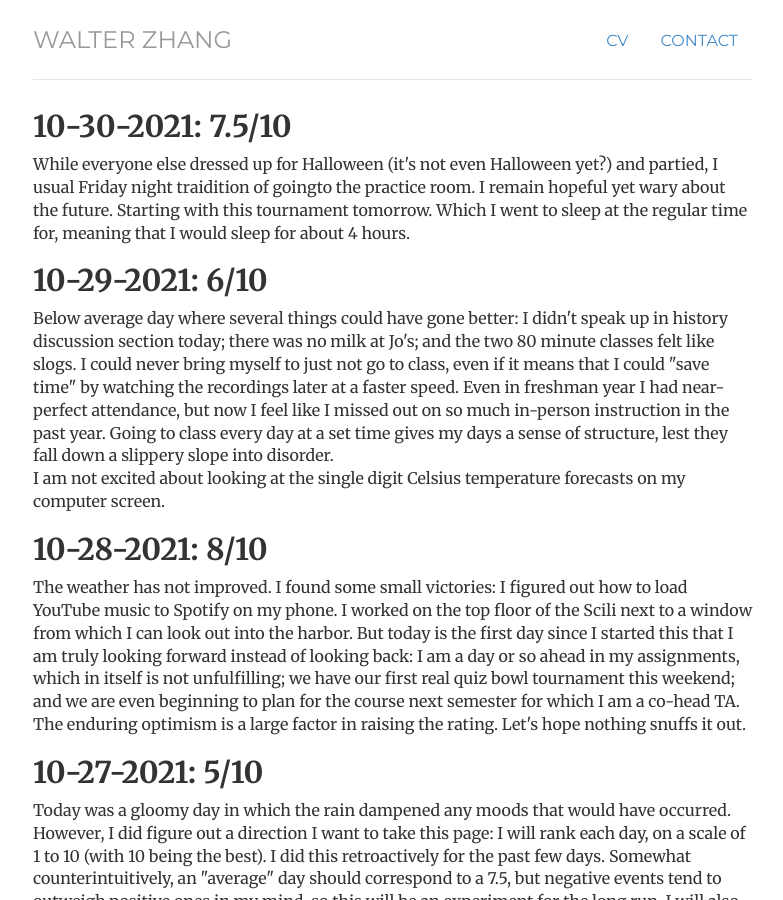
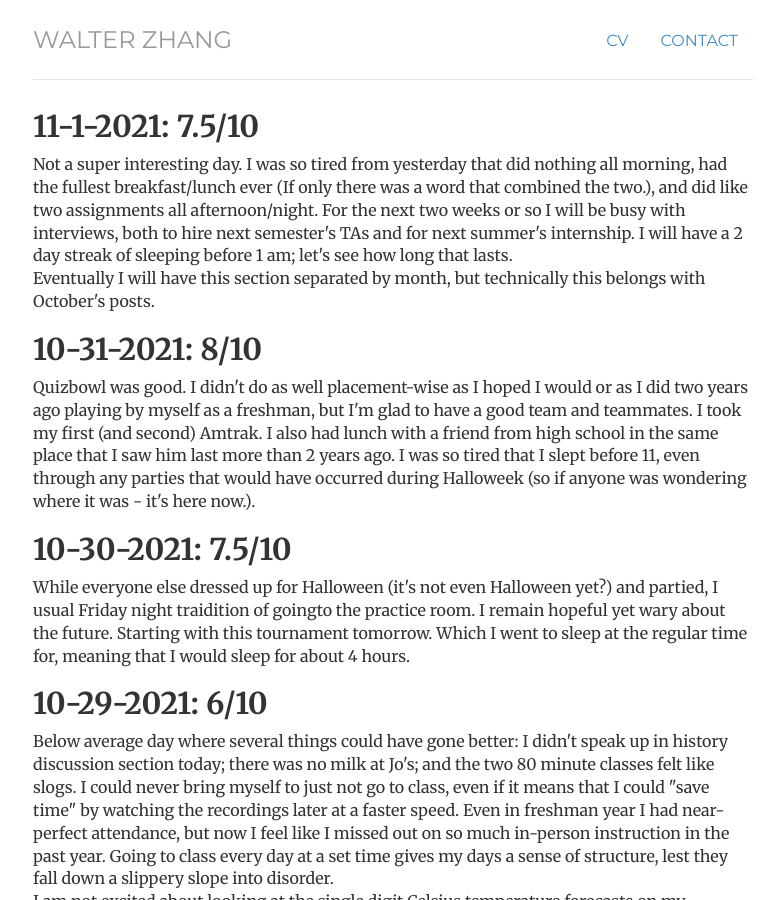
Before and after one commit to Zerowaltz/Zerowaltz.github.io, a Jekyll site: the page built from posts/index.html, in a window 1280 px wide and 900 px high. Shown: the whole window, without its empty margins (247-1030 px from the left). Built offline with Jekyll 4.4.1, drawn with Linux system fonts in a browser that asks for light colours.

Commit message:
post 11-1

```diff
--- a/posts/index.html
+++ b/posts/index.html
@@ -43,6 +43,14 @@ description: Posts from Walter Zhang.
 </div>
 
 <div class="post">
+
+	<h2>11-1-2021: 7.5/10</h2>
+	Not a super interesting day. I was so tired from yesterday that did nothing all morning, had the fullest breakfast/lunch ever (If only there was a word that combined the two.), and did like two assignments all afternoon/night. For the next two weeks or so I will be busy with interviews, both to hire next semester's TAs and for next summer's internship. I will have a 2 day streak of sleeping before 1 am; let's see how long that lasts.
+
+	<br>Eventually I will have this section separated by month, but technically this belongs with October's posts.
+
+	<h2>10-31-2021: 8/10</h2>
+	Quizbowl was good. I didn't do as well placement-wise as I hoped I would or as I did two years ago playing by myself as a freshman, but I'm glad to have a good team and teammates. I took my first (and second) Amtrak. I also had lunch with a friend from high school in the same place that I saw him last more than 2 years ago. I was so tired that I slept before 11, even through any parties that would have occurred during Halloweek (so if anyone was wondering where it was - it's here now.).
 
 	<h2>10-30-2021: 7.5/10</h2>
 	While everyone else dressed up for Halloween (it's not even Halloween yet?) and partied, I usual Friday night traidition of goingto the practice room. I remain hopeful yet wary about the future. Starting with this tournament tomorrow. Which I went to sleep at the regular time for, meaning that I would sleep for about 4 hours.
```
